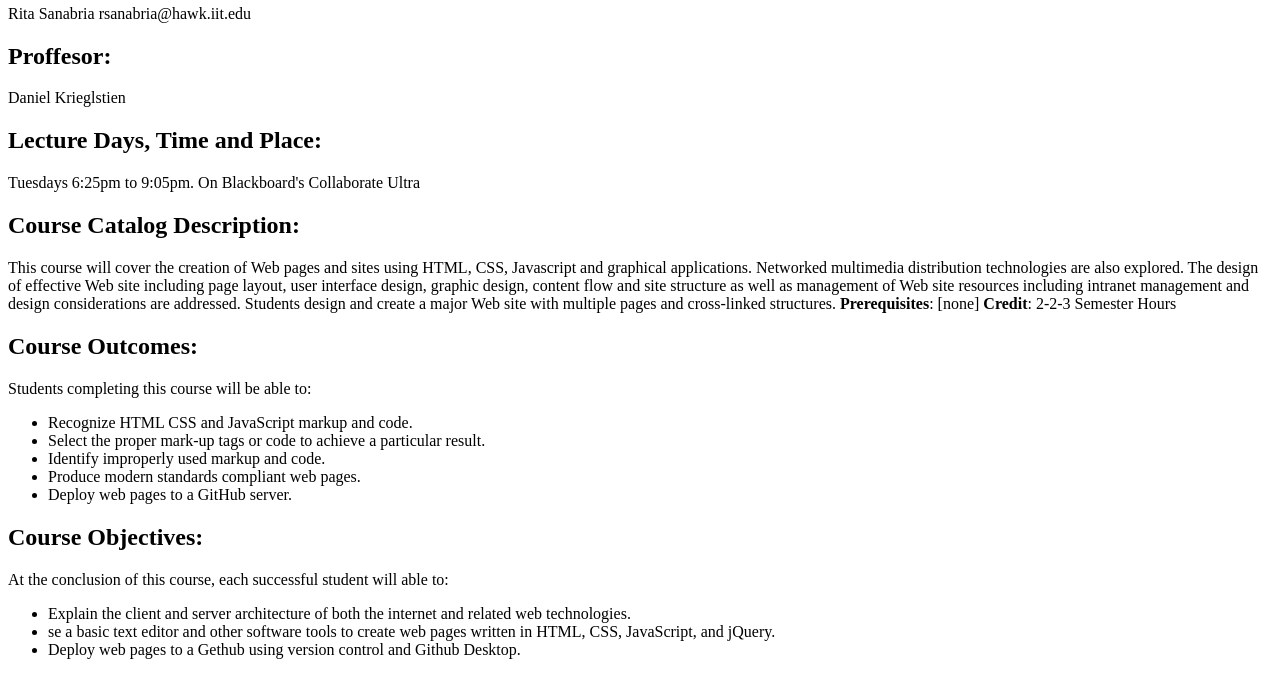
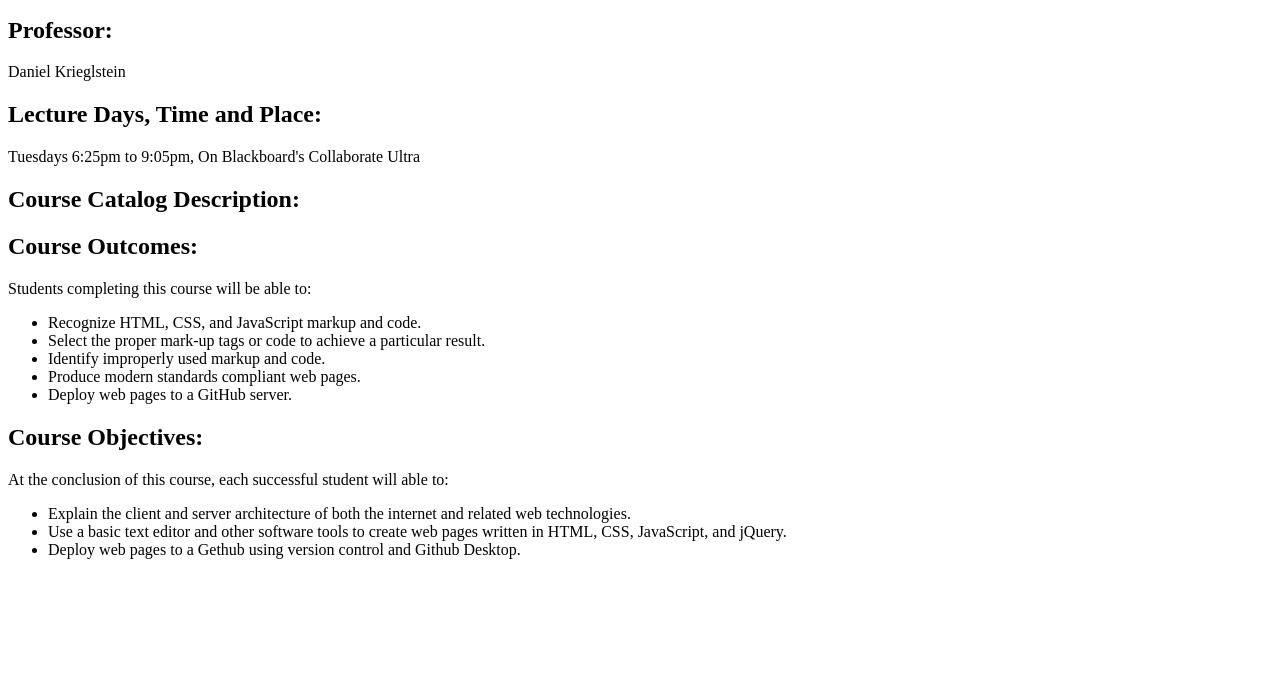
Before and after one commit to rsanabria11/webdev_lab2, a plain HTML site: page index.html in a window 1280 px wide. Shown: the part 142-817 px from the top of the page. Drawn offline with Linux system fonts and the light colour scheme.

Commit message:
final edited version
additions of head and lang added

```diff
--- a/index.html
+++ b/index.html
@@ -1,19 +1,28 @@
 <!DOCTYPE html>
-<html lang="en"
-		<title>Internet Technologies and Web Design</title>
+<html lang="en">
+<head>
+	<meta charset="utf-8">
+	<title>ITMD-361 Internet Technologies and Web Design</title>
+</head>
+<body>
     <h1>ITMD-361 Internet Technologies and Web Design</h1>
 	<h3>Spring 2024</h3>
 	<p> Rita Sanabria rsanabria@hawk.iit.edu</p>
-		<h2>Proffesor:</h2>
-		<p>Daniel Krieglstien</p>
+
+
+
+
+
+
+	<h2>Professor:</h2>
+	<p>Daniel Krieglstein</p>
 	<h2>Lecture Days, Time and Place:</h2>
-		<p>Tuesdays 6:25pm to 9:05pm. On Blackboard's Collaborate Ultra</p>
+  <p>Tuesdays 6:25pm to 9:05pm, On Blackboard's Collaborate Ultra</p>
 	<h2> Course Catalog Description:</h2>
-		<p>This course will cover the creation of Web pages and sites using HTML, CSS, Javascript and graphical applications. Networked multimedia distribution technologies are also explored. The design of effective Web site including page layout, user interface design, graphic design, content flow and site structure as well as management of Web site resources including intranet management and design considerations are addressed. Students design and create a major Web site with multiple pages and cross-linked structures. <strong> Prerequisites</strong>: [none] <strong>Credit</strong>: 2-2-3 Semester Hours</p>
 	<h2>Course Outcomes:</h2>
 	<p>Students completing this course will be able to:</p>
 	<ul>
-			<li>Recognize HTML CSS and JavaScript markup and code. </li>
+		<li>Recognize HTML, CSS, and JavaScript markup and code.</li>
 		<li>Select the proper mark-up tags or code to achieve a particular result.</li>
 		<li>Identify improperly used markup and code.</li>
 		<li>Produce modern standards compliant web pages.</li>
@@ -23,8 +32,9 @@
 	<p>At the conclusion of this course, each successful student will able to:</p>
 	<ul>
 		<li>Explain the client and server architecture of both the internet and related web technologies.</li>
-			<li>se a basic text editor and other software tools to create web pages written in HTML, CSS, JavaScript, and jQuery.</li>
+		<li>Use a basic text editor and other software tools to create web pages written in HTML, CSS, JavaScript, and jQuery.</li>
 	<li>Deploy web pages to a Gethub using version control and Github Desktop.</li>
 	</ul>
+</body>
 
 </html>
```
Also changed, not shown: 1 other file. Lines whose indentation alone changed are shown as unchanged.
